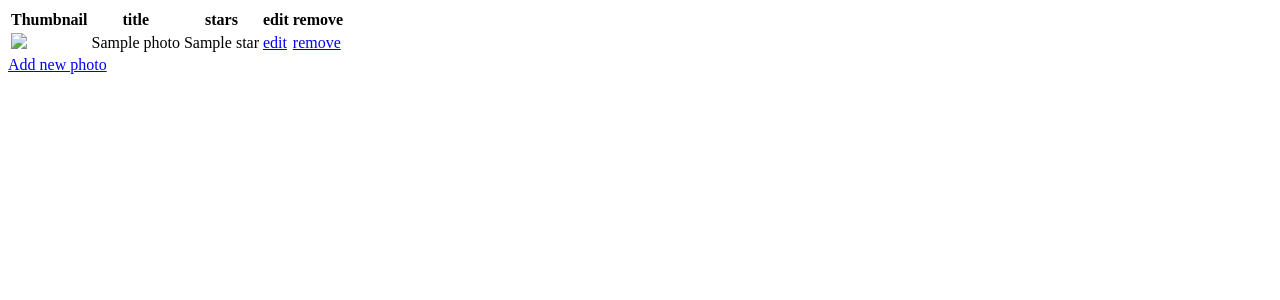
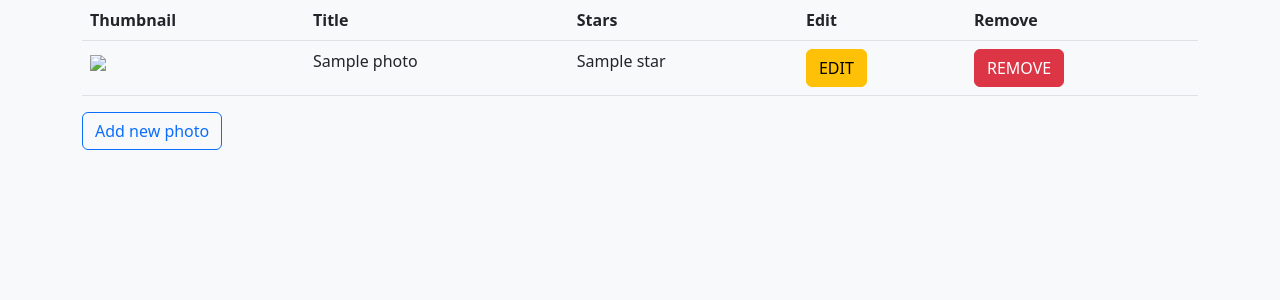
Before and after one commit to Miktima/tmphotosproject, a Django app: template managephotos/templates/managephotos/index.html in a window 1280 px wide. Shown: the top 300 px of the page. Run offline with Django 3.2, Linux system fonts and the light colour scheme; the template is opened without the code that fills it: most values are stand-ins (such as "Sample title", 1, 10 or a date in 2020); some libraries are stand-ins or nearby versions.

Commit message:
index main

```diff
--- a/managephotos/templates/managephotos/base.html
+++ b/managephotos/templates/managephotos/base.html
@@ -6,27 +6,13 @@
     <meta name="viewport" content="width=device-width, initial-scale=1">
     <meta http-equiv="X-UA-Compatible" content="IE=edge">
     <meta name="description" content="The photo manager of TIMA PHOTOS">
-    <link href="{% static 'tmphotoproject/bootstrap.min.css' %}" rel="stylesheet">
-    <link rel="icon" href="{% static 'tmphotoproject/img/favicon.svg' %}" type="image/svg">
+    <link href="{% static 'tmphotosproject/bootstrap.min.css' %}" rel="stylesheet">
+    <link rel="icon" href="{% static 'tmphotosproject/img/favicon.svg' %}" type="image/svg">
     <title>{% block title %}The photo manager of TIMA PHOTOS{% endblock %}</title>
 </head>
 <body class="bg-light">
-    <div class="container py-5 text-center"><div class="w-75">
-        <h1>{% block h1 %}Утилиты API CDNNOW{% endblock %}</h1>
-        <div class="py-3">
-            {% if messages %}
-            {% for message in messages %}
-            <div{% if message.tags %} class="{{ message.tags }}"{% endif %}>{{ message }}</div>
-            {% endfor %}
-            {% endif %}
-        </div>
-        {% block form_content %}
-        <div class="py-3">Утилиты API CDNNOW</div>
-        {% endblock %}
-        {% block back %}{% endblock %}
-        <div class="p-5"><div class="card"><div class="card-body text-start">
-            {% block description %}{% endblock %}
-        </div></div></div>
-    </div></div>
+    <div class="container">
+        {% block main %}{% endblock %}
+    </div>
 </body>
 </html>
--- a/managephotos/templates/managephotos/index.html
+++ b/managephotos/templates/managephotos/index.html
@@ -1,23 +1,16 @@
-<!DOCTYPE html>
-<html lang="en">
-<head>
-    <meta charset="UTF-8">
-    <meta name="viewport" content="width=device-width, initial-scale=1">
-    <meta http-equiv="X-UA-Compatible" content="IE=edge">
-    <title>Tima Photos</title>
-</head>
-<body>
+{% extends "managephotos/base.html" %}
+{% block main %}
     {% if photo_list %}
-        <table>
+        <table class="table">
         <tr>
-            <th>Thumbnail</th><th>title</th><th>stars</th><th>edit</th><th>remove</th>
+            <th>Thumbnail</th><th>Title</th><th>Stars</th><th>Edit</th><th>Remove</th>
         </tr>
 	    {% for photo in photo_list %}
         <tr>
 		<td><img src="{{photo.src_min.url}}"></td><td>{{photo.title}}</td>
         <td>{{photo.star}}</td>
-        <td><a href="{% url 'edit_photo' photo.id %}">edit</a></td>
-        <td><a href="{% url 'remove_photo' photo.id %}">remove</a></td>
+        <td><a class="btn btn-warning" href="{% url 'edit_photo' photo.id %}" role="button">EDIT</a></td>
+        <td><a class="btn btn-danger" href="{% url 'remove_photo' photo.id %}" role="button">REMOVE</a></td>
         </tr>
 		{% endfor %}
         </table>
@@ -39,6 +32,5 @@
             </div>
         {% endif %}
     {% endif %}
-	<a href="{% url 'add_photo' %}">Add new photo</a>
-</body>
-</html>
+	<a class="btn btn-outline-primary href="{% url 'add_photo' %}" role="button">Add new photo</a>
+{% endblock %}
```
